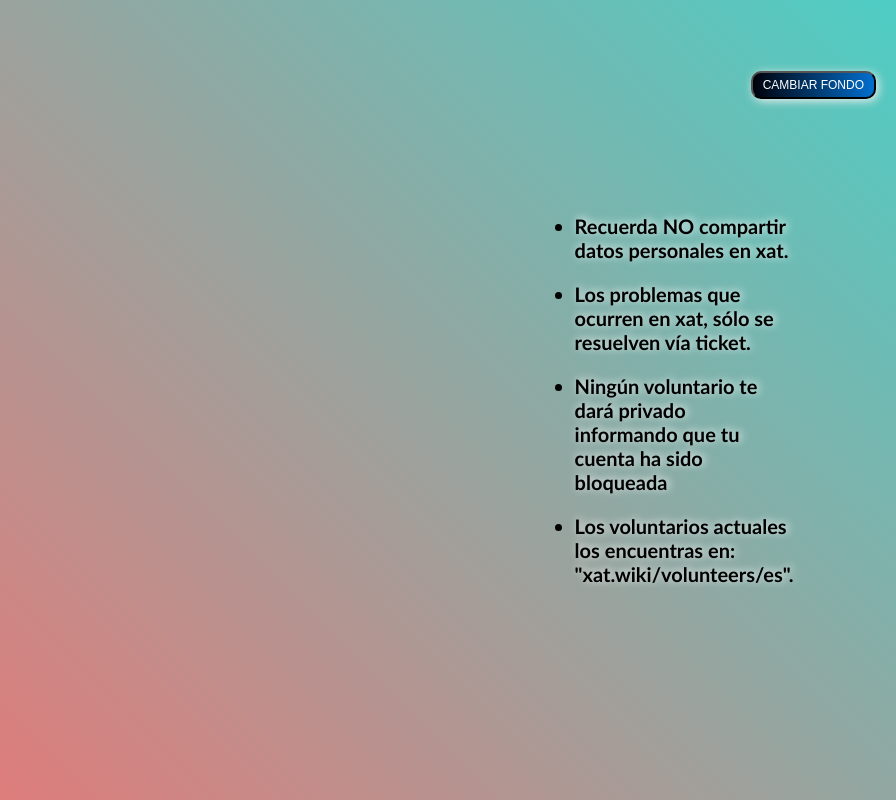
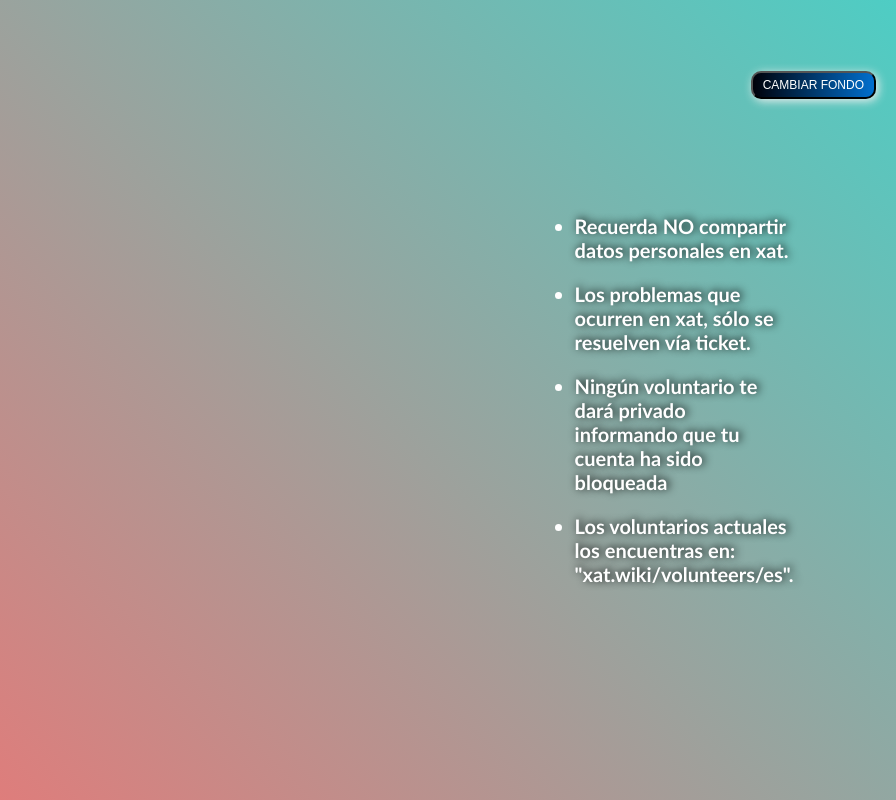
Before and after one commit to xatayuda/xatframe-background-change, a plain HTML site: page index.html in a window 1280 px wide. Shown: the full height of the page, 384-1280 px from the left. Drawn offline with Linux system fonts and the light colour scheme.

Commit message:
Update style.css

```diff
--- a/style.css
+++ b/style.css
@@ -50,9 +50,9 @@ body {
     display: flex;
     justify-content: center;
     align-items: center;
-    color: rgb(0, 0, 0);
+    color: rgb(255, 255, 255);
     font-size: 20px;
     font-family:'Gill Sans', 'Gill Sans MT', Calibri, 'Trebuchet MS', sans-serif;
     font-weight: bold;
-    text-shadow: 2px -1px 8px rgb(255, 255, 255);
+    text-shadow: 2px -1px 8px rgb(0, 0, 0);
 }
```
